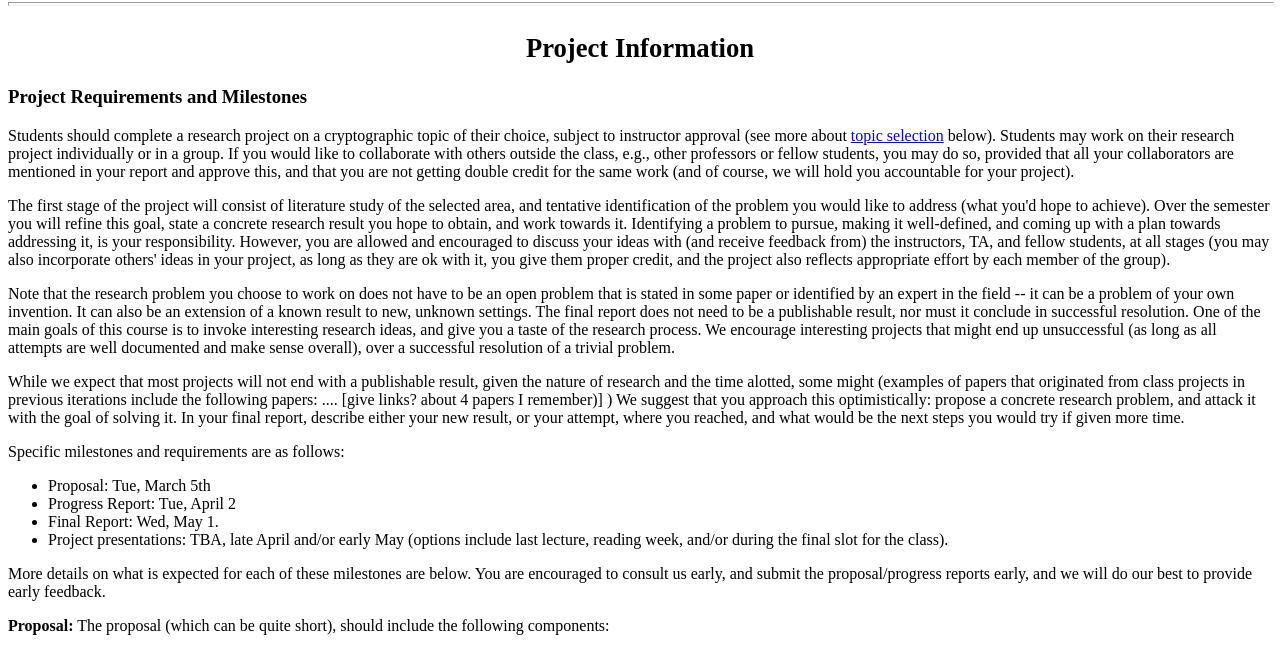
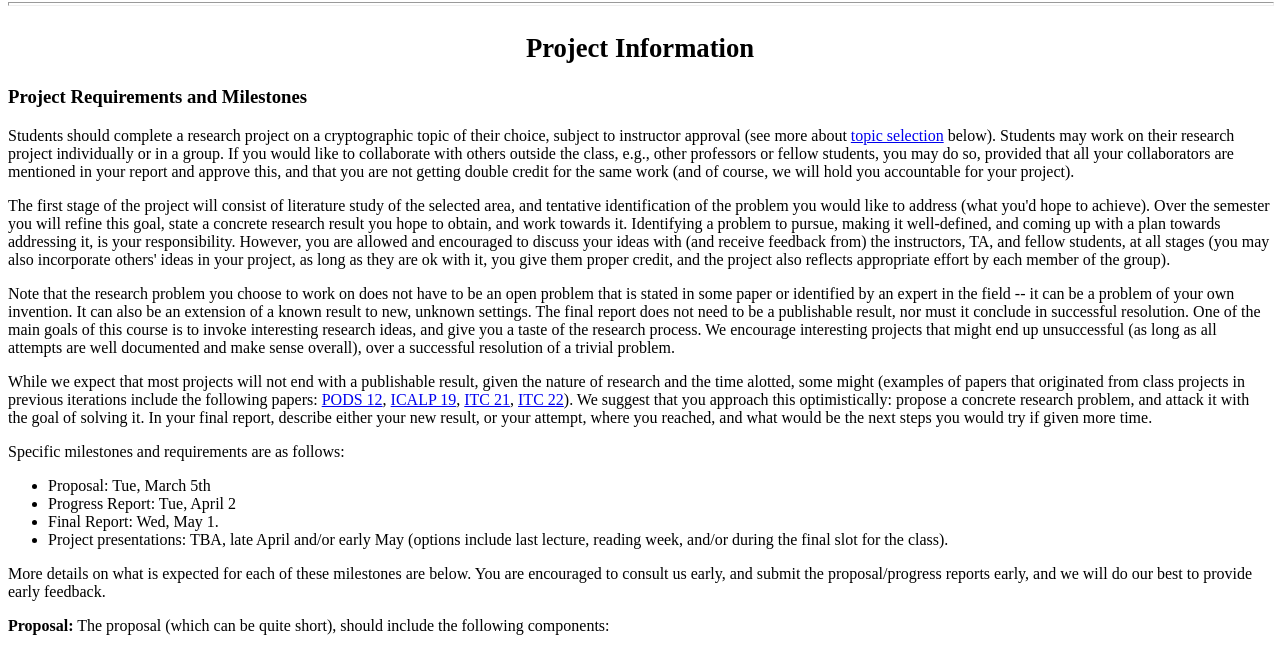
Before and after one commit to dmitropolsky/dmitropolsky.github.io, a plain HTML site: page teaching/6261/projects/index.html in a window 1280 px wide. Shown: the part 136-784 px from the top of the page. Drawn offline with Linux system fonts and the light colour scheme.

Commit message:
added papers from previous iterations

```diff
--- a/teaching/6261/projects/index.html
+++ b/teaching/6261/projects/index.html
@@ -59,8 +59,12 @@
       publishable result, given the nature of research and the time
       alotted, some might (examples of papers that originated from
       class projects in previous iterations include the following
-      papers: .... [give links? about 4 papers I remember)] )
-      We suggest that you approach this optimistically: propose a
+  papers:
+  <a href="https://dl.acm.org/doi/10.1145/2213556.2213570">PODS 12</a>,
+  <a href="https://arxiv.org/abs/1811.04065">ICALP 19</a>,
+  <a href="https://eccc.weizmann.ac.il/report/2021/050/">ITC 21</a>,
+  <a href="https://drops.dagstuhl.de/opus/volltexte/2022/16485/pdf/LIPIcs-ITC-2022-7.pdf">ITC 22<a/>).
+        We suggest that you approach this optimistically: propose a
       concrete research problem, and attack it with the goal of
       solving it.
       In your final report, describe either your new result, or your attempt,
```
